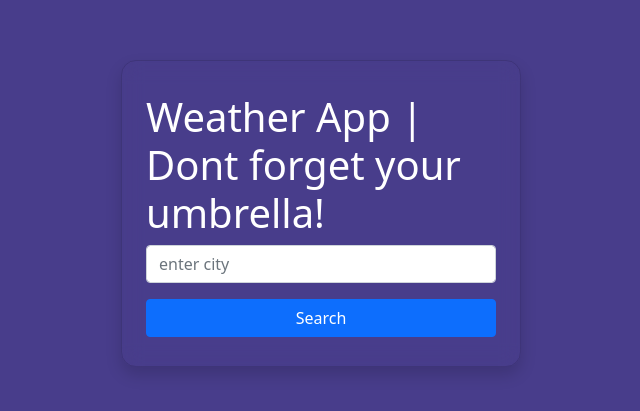
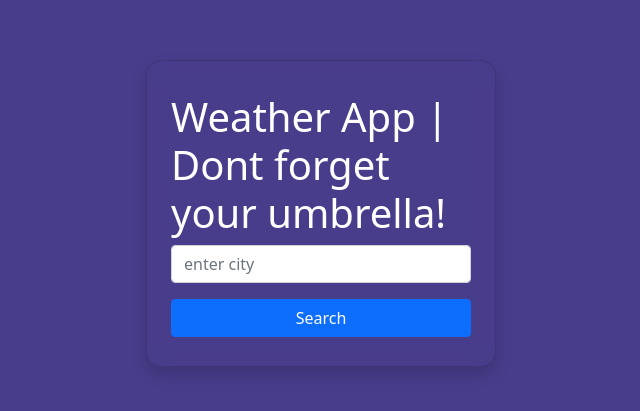
Before and after one commit to Rajit-abdillah/Weather-App, a plain HTML site: page index.html in a window 1280 px wide. Shown: the part 187-598 px from the top of the page, without its empty margins (319-959 px from the left). Drawn offline with nearby package versions, Linux system fonts and the light colour scheme.

Commit message:
Update index.html

```diff
--- a/index.html
+++ b/index.html
@@ -11,7 +11,7 @@
 </head>
 
 <body>
-    <div class="card shadow p-4" style="width: 400px; padding: 20px; border-radius: 15px; background: transparent; backdrop-filter: blur(10px); max-width: 400px;">
+    <div class="card shadow p-4" style="width: 400px; padding: 20px; border-radius: 15px; background: transparent; backdrop-filter: blur(10px); max-width: 350px;">
         <h1>Weather App | Dont forget your umbrella!</h1>
         <div class="input-group mb-3">
             <input type="text" class="form-control" placeholder="enter city"  id="city" >
```
